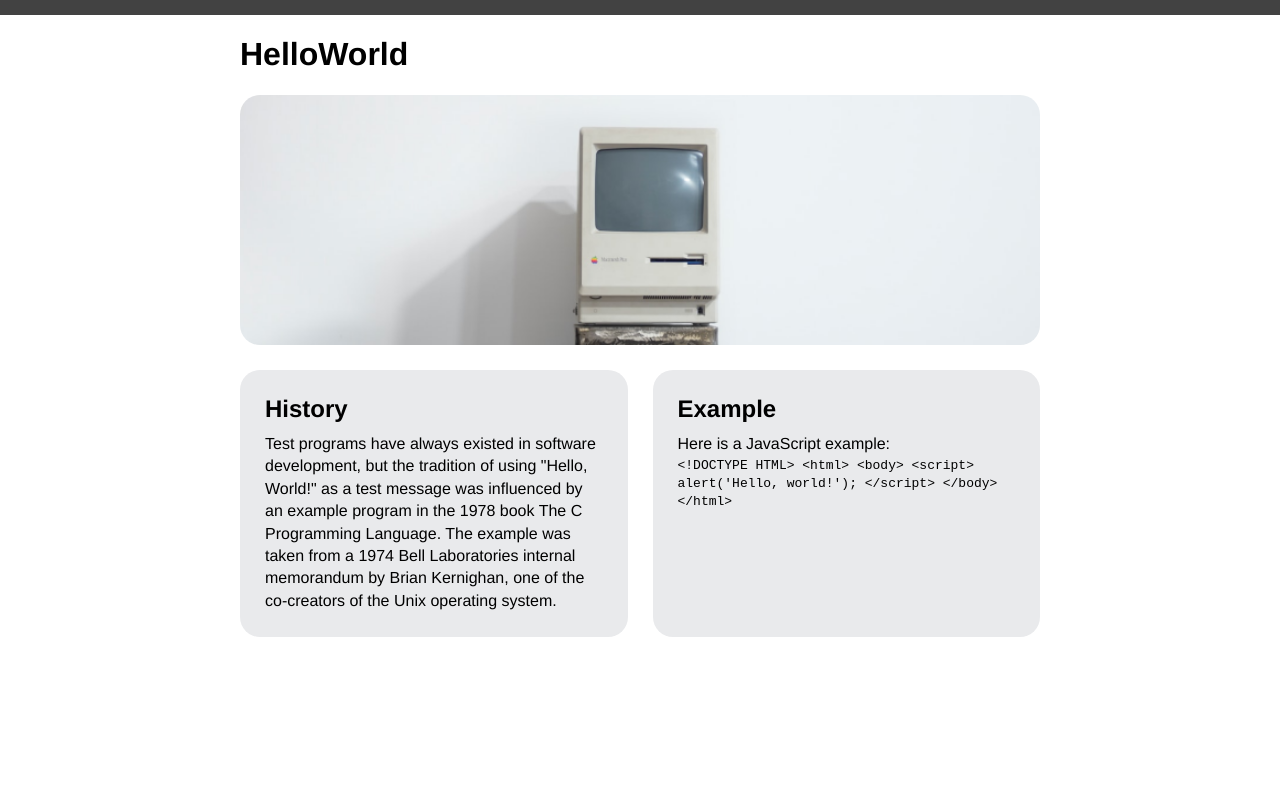
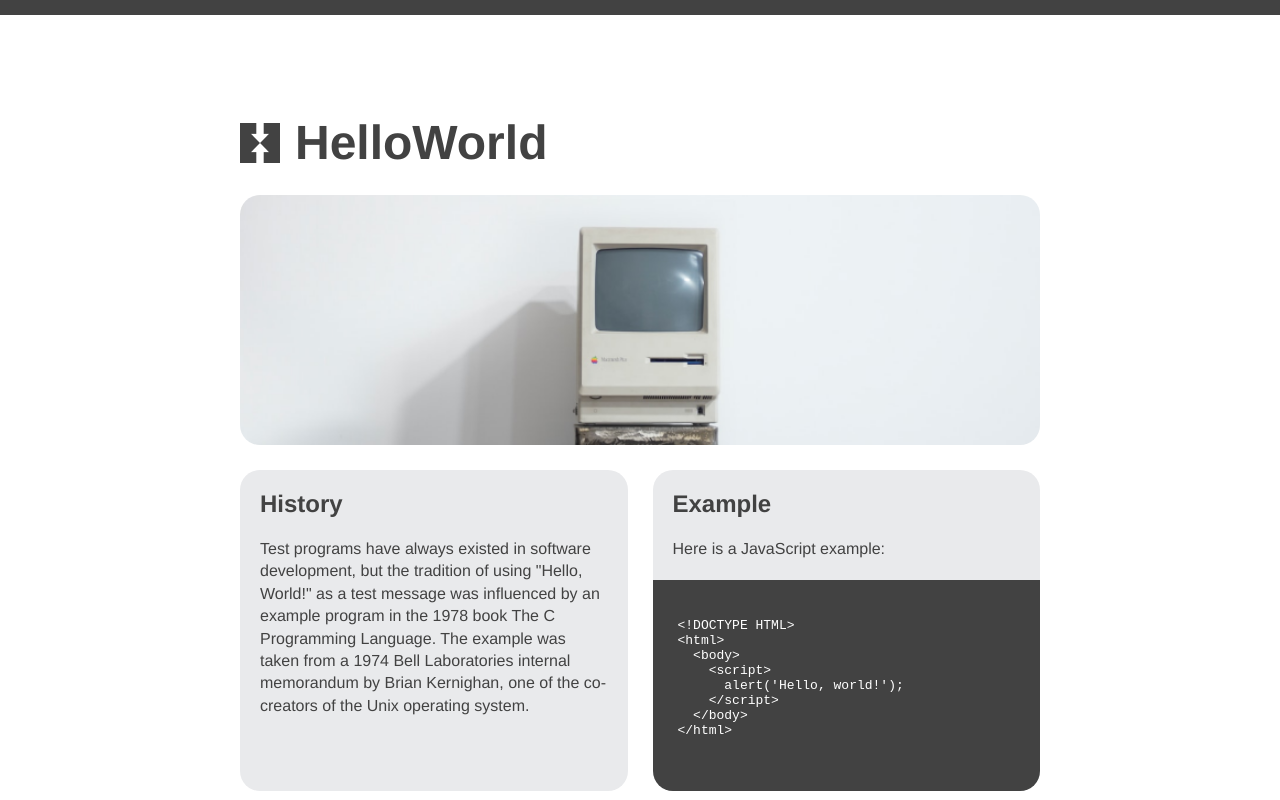
Before and after one commit to SHINNY525/Lab-Hello-World-Part1, a plain HTML site: page index.html in a window 1280 px wide. Drawn offline with Linux system fonts and the light colour scheme.

Commit message:
CSS cleanup

```diff
--- a/index.html
+++ b/index.html
@@ -16,10 +16,13 @@
                 <h2>History</h2>
                 <p>Test programs have always existed in software development, but the tradition of using "Hello, World!" as a test message was influenced by an example program in the 1978 book The C Programming Language. The example was taken from a 1974 Bell Laboratories internal memorandum by Brian Kernighan, one of the co-creators of the Unix operating system.</p>
             </section>
-            <section>
+            <section class="with-code">
+                <div class="code-copy">
                     <h2>Example</h2>
                     <p>Here is a JavaScript example:</p>
-                <code>
+                </div>
+                <div class="code-html">
+                    <code><pre>
 &lt;!DOCTYPE HTML&gt;
 &lt;html&gt;
   &lt;body&gt;
@@ -28,7 +31,8 @@
     &lt;/script&gt;
   &lt;/body&gt;
 &lt;/html&gt;
-                </code>
+                    </pre></code>
+                </div>
             </section>
         </div>
     </main>
--- a/screen.css
+++ b/screen.css
@@ -3,6 +3,7 @@ body {
     font-family: Helvetica, sans-serif;
     border-top: 15px solid #424242;
     margin: 0 auto;
+    color: #424242;
 }
 
 main {
@@ -11,9 +12,7 @@ main {
 }
 
 .masthead {
-    background-image: url('images/Computer\ image.png');
-    background-size: cover;
-    background-position: bottom;
+    background: no-repeat bottom / cover url('images/Computer\ image.png');
     height: 250px;
     border-radius: 20px;
 }
@@ -27,13 +26,42 @@ main {
     flex-grow: 1;
     flex-basis: 0;
     background: #E9EAEC;
-    padding: 25px;
     border-radius: 20px;
     margin-top: 25px;
 }
 
+.details section p {
+    margin: 20px;
+}
+
+.details section h2 {
+    margin: 20px;
+}
+
+.details section.with-code {
+    padding: 0;
+}
+
+div.code-html {
+    padding: 25px;
+    background: #424242;
+    color: #fff;
+    border-bottom-left-radius: 20px;
+    border-bottom-right-radius: 20px;
+}
+
 img {
     width: 100%;
+}
+
+h1 {
+    background-image: url('images/Logo.png');
+    background-repeat: no-repeat;
+    background-size: 40px;
+    background-position: center left;
+    font-size: 3em;
+    padding-left: 55px;
+    margin: 100px 0 25px 0;
 }
 
 h2 {
```
Lines whose indentation alone changed are shown as unchanged.
